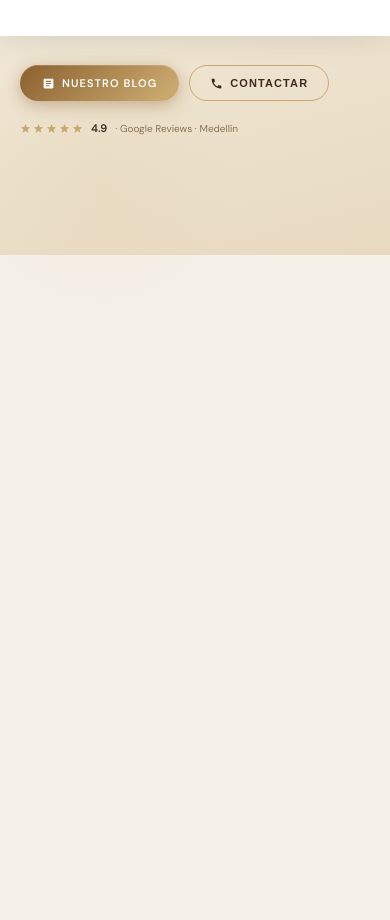
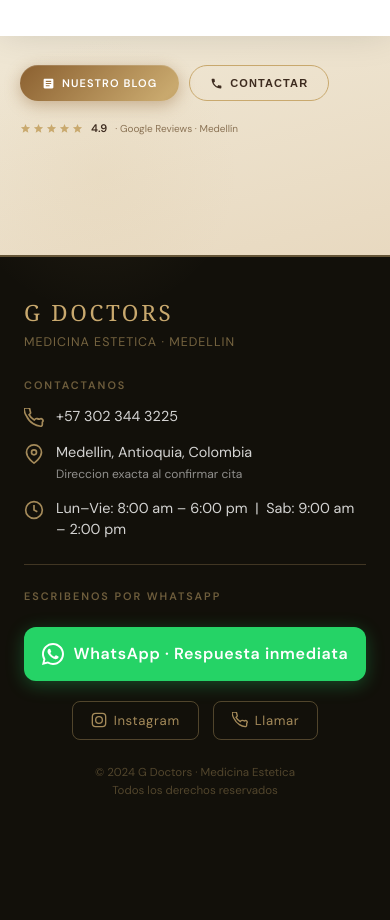
Before and after one commit to sebastianlopezramirez/G-Doctors, a website: page index.html in a window 390 px wide. Shown: the part 1348-2268 px from the top of the page. Before the commit the page ends 1663 px from the top, so only its background shows below. Drawn offline with nearby package versions, Linux system fonts and the light colour scheme.

Commit message:
feat: add inline scrollable footer for mobile

```diff
--- a/index.html
+++ b/index.html
@@ -1496,6 +1496,105 @@ main.open .panel{transform:translateX(0)}/* panel slide in */
 @media (min-width: 769px){
   .mobile-scroll-hint{ display: none !important }
 }
+
+/* ── MOBILE FOOTER INLINE ── */
+.mobile-footer { display: none; }
+@media (max-width: 768px) {
+  .mobile-footer {
+    display: block;
+    background: #12100A;
+    border-top: 2px solid rgba(201,169,110,.45);
+    padding: 40px 24px 120px;
+    color: #C9A96E;
+  }
+  .mf-logo {
+    font-family: 'Cinzel', 'Georgia', serif;
+    font-size: 1.4rem;
+    letter-spacing: 0.12em;
+    color: #C9A96E;
+    margin-bottom: 6px;
+  }
+  .mf-tagline {
+    font-size: 0.78rem;
+    color: rgba(201,169,110,.55);
+    letter-spacing: 0.08em;
+    text-transform: uppercase;
+    margin-bottom: 28px;
+  }
+  .mf-divider {
+    height: 1px;
+    background: rgba(201,169,110,.25);
+    margin: 24px 0;
+  }
+  .mf-section-title {
+    font-size: 0.68rem;
+    letter-spacing: 0.18em;
+    text-transform: uppercase;
+    color: rgba(201,169,110,.5);
+    margin-bottom: 14px;
+    font-weight: 600;
+  }
+  .mf-contact-item {
+    display: flex;
+    align-items: flex-start;
+    gap: 12px;
+    margin-bottom: 14px;
+    color: rgba(255,255,255,.82);
+    font-size: 0.9rem;
+    line-height: 1.45;
+  }
+  .mf-contact-icon {
+    flex-shrink: 0;
+    width: 20px;
+    height: 20px;
+    margin-top: 2px;
+    color: #C9A96E;
+    opacity: 0.8;
+  }
+  .mf-wa-btn {
+    display: flex;
+    align-items: center;
+    justify-content: center;
+    gap: 10px;
+    width: 100%;
+    padding: 16px;
+    background: #25D366;
+    color: #fff;
+    border-radius: 12px;
+    font-size: 1rem;
+    font-weight: 700;
+    letter-spacing: 0.04em;
+    margin: 24px 0 20px;
+    text-decoration: none;
+    box-shadow: 0 4px 18px rgba(37,211,102,.3);
+  }
+  .mf-social-row {
+    display: flex;
+    gap: 14px;
+    justify-content: center;
+    margin-bottom: 24px;
+  }
+  .mf-social-btn {
+    display: flex;
+    align-items: center;
+    gap: 7px;
+    padding: 10px 18px;
+    border: 1px solid rgba(201,169,110,.35);
+    border-radius: 8px;
+    color: rgba(201,169,110,.8);
+    font-size: 0.82rem;
+    letter-spacing: 0.05em;
+    text-decoration: none;
+  }
+  .mf-copyright {
+    text-align: center;
+    font-size: 0.72rem;
+    color: rgba(201,169,110,.35);
+    margin-top: 4px;
+    line-height: 1.6;
+  }
+}
+
 </style>
 
 <!-- ══ NAVBAR PRINCIPAL ══ -->
@@ -1934,6 +2033,44 @@ main.open .panel{transform:translateX(0)}/* panel slide in */
   </div>
 
   </aside>
+
+  <!-- FOOTER SCROLLEABLE solo movil -->
+  <footer class="mobile-footer">
+    <div class="mf-logo">G DOCTORS</div>
+    <div class="mf-tagline">Medicina Estetica &middot; Medellin</div>
+    <div class="mf-section-title">Contactanos</div>
+    <div class="mf-contact-item">
+      <svg class="mf-contact-icon" viewBox="0 0 24 24" fill="none" stroke="currentColor" stroke-width="2"><path d="M22 16.92v3a2 2 0 01-2.18 2 19.79 19.79 0 01-8.63-3.07A19.5 19.5 0 013.07 9.81 19.79 19.79 0 01.05 1.22 2 2 0 012 0h3a2 2 0 012 1.72c.13 1.05.38 2.08.73 3.06a2 2 0 01-.45 2.11L6.09 8.09a16 16 0 006.29 6.29l1.2-1.2a2 2 0 012.11-.45c.98.35 2 .6 3.06.73A2 2 0 0122 16.92z"/></svg>
+      <span>+57 302 344 3225</span>
+    </div>
+    <div class="mf-contact-item">
+      <svg class="mf-contact-icon" viewBox="0 0 24 24" fill="none" stroke="currentColor" stroke-width="2"><path d="M21 10c0 7-9 13-9 13s-9-6-9-13a9 9 0 0118 0z"/><circle cx="12" cy="10" r="3"/></svg>
+      <span>Medellin, Antioquia, Colombia<br><small style="opacity:.65">Direccion exacta al confirmar cita</small></span>
+    </div>
+    <div class="mf-contact-item">
+      <svg class="mf-contact-icon" viewBox="0 0 24 24" fill="none" stroke="currentColor" stroke-width="2"><circle cx="12" cy="12" r="10"/><polyline points="12 6 12 12 16 14"/></svg>
+      <span>Lun&ndash;Vie: 8:00 am &ndash; 6:00 pm &nbsp;|&nbsp; Sab: 9:00 am &ndash; 2:00 pm</span>
+    </div>
+    <div class="mf-divider"></div>
+    <div class="mf-section-title">Escribenos por WhatsApp</div>
+    <a class="mf-wa-btn" href="https://wa.me/573023443225?text=Hola%2C%20me%20interesa%20una%20cita%20en%20G%20Doctors" target="_blank" rel="noopener">
+      <svg width="22" height="22" viewBox="0 0 24 24" fill="currentColor"><path d="M17.472 14.382c-.297-.149-1.758-.867-2.03-.967-.273-.099-.471-.148-.67.15-.197.297-.767.966-.94 1.164-.173.199-.347.223-.644.075-.297-.15-1.255-.463-2.39-1.475-.883-.788-1.48-1.761-1.653-2.059-.173-.297-.018-.458.13-.606.134-.133.298-.347.446-.52.149-.174.198-.298.298-.497.099-.198.05-.371-.025-.52-.075-.149-.669-1.612-.916-2.207-.242-.579-.487-.5-.669-.51-.173-.008-.371-.01-.57-.01-.198 0-.52.074-.792.372-.272.297-1.04 1.016-1.04 2.479 0 1.462 1.065 2.875 1.213 3.074.149.198 2.096 3.2 5.077 4.487.709.306 1.262.489 1.694.625.712.227 1.36.195 1.871.118.571-.085 1.758-.719 2.006-1.413.248-.694.248-1.289.173-1.413-.074-.124-.272-.198-.57-.347z"/><path d="M12 0C5.373 0 0 5.373 0 12c0 2.127.554 4.122 1.523 5.857L0 24l6.295-1.523A11.954 11.954 0 0012 24c6.627 0 12-5.373 12-12S18.627 0 12 0zm0 21.818a9.818 9.818 0 01-5.007-1.375l-.36-.213-3.73.902.918-3.641-.234-.375A9.818 9.818 0 1112 21.818z"/></svg>
+      WhatsApp &middot; Respuesta inmediata
+    </a>
+    <div class="mf-social-row">
+      <a class="mf-social-btn" href="https://instagram.com/gdoctors.medellin" target="_blank" rel="noopener">
+        <svg width="16" height="16" viewBox="0 0 24 24" fill="none" stroke="currentColor" stroke-width="2"><rect x="2" y="2" width="20" height="20" rx="5" ry="5"/><circle cx="12" cy="12" r="5"/></svg>
+        Instagram
+      </a>
+      <a class="mf-social-btn" href="tel:+573023443225">
+        <svg width="16" height="16" viewBox="0 0 24 24" fill="none" stroke="currentColor" stroke-width="2"><path d="M22 16.92v3a2 2 0 01-2.18 2 19.79 19.79 0 01-8.63-3.07A19.5 19.5 0 013.07 9.81 19.79 19.79 0 01.05 1.22 2 2 0 012 0h3a2 2 0 012 1.72c.13 1.05.38 2.08.73 3.06a2 2 0 01-.45 2.11L6.09 8.09a16 16 0 006.29 6.29l1.2-1.2a2 2 0 012.11-.45c.98.35 2 .6 3.06.73A2 2 0 0122 16.92z"/></svg>
+        Llamar
+      </a>
+    </div>
+    <div class="mf-copyright">&copy; 2024 G Doctors &middot; Medicina Estetica<br>Todos los derechos reservados</div>
+  </footer>
+
+
   </div><!-- /stage -->
 </main>
 
```
